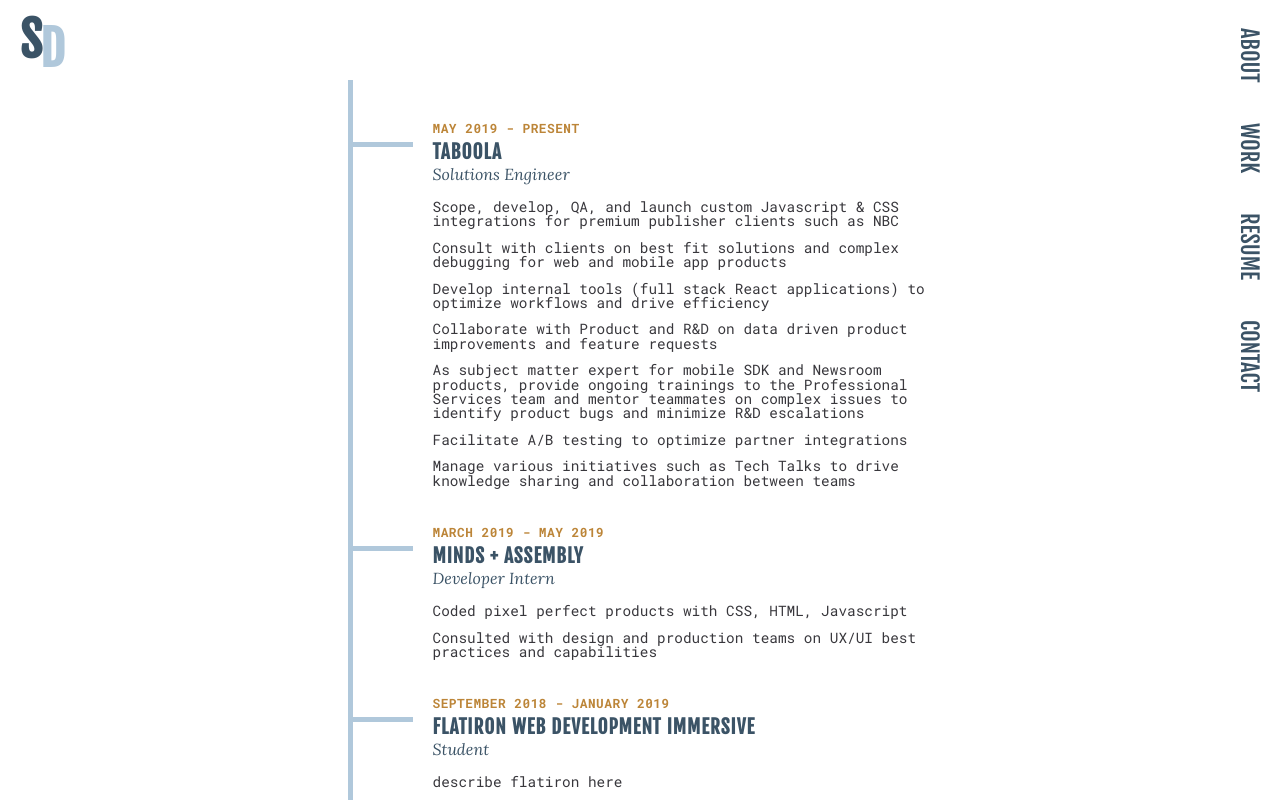
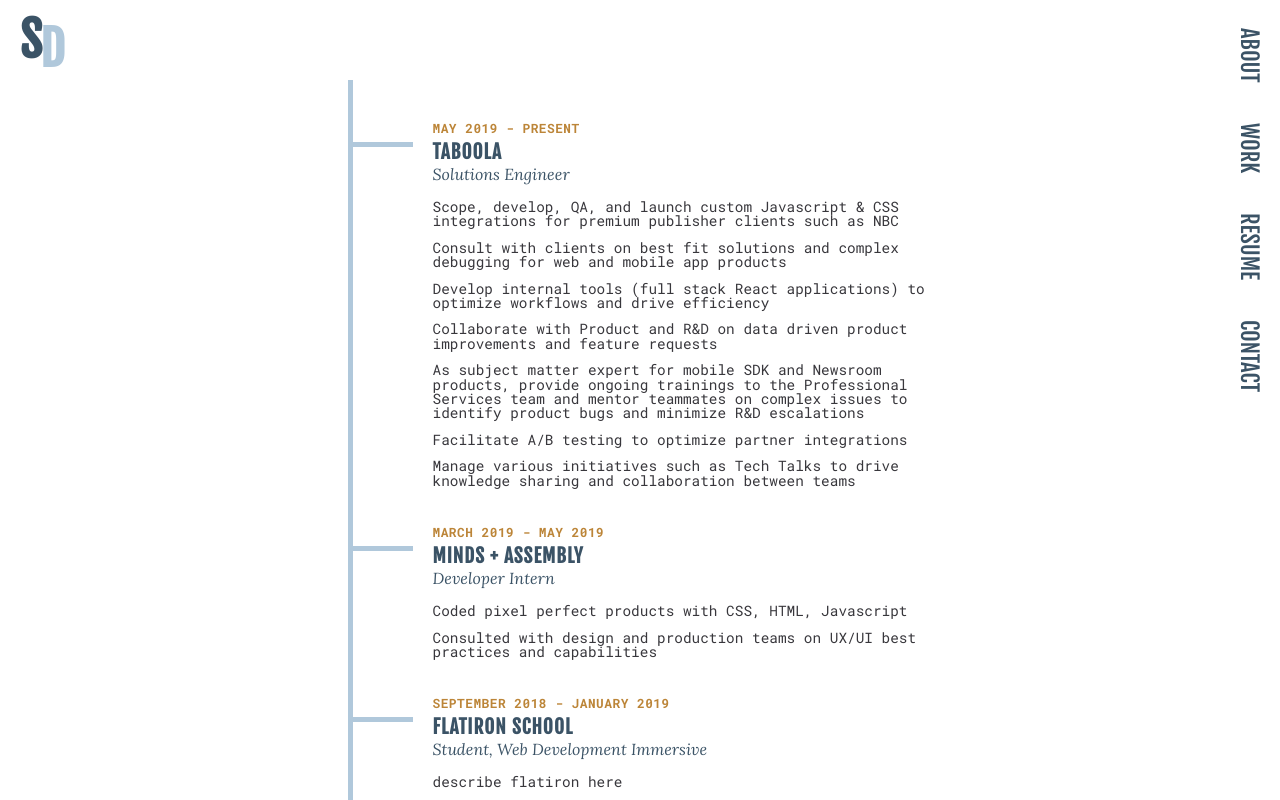
Before and after one commit to scotidodson/2021-portfolio, a React (Create React App) app: page /resume in a window 1280 px wide. Shown: the top 800 px of the page. Built offline with nearby package versions, Linux system fonts and the light colour scheme.

Commit message:
added links

```diff
--- a/src/components/Resume.css
+++ b/src/components/Resume.css
@@ -4,6 +4,15 @@
     max-width: 600px;
     border-left: 5px solid #B0C8DB;
     position: relative;
+}
+
+.resume a {
+    text-decoration: none;
+    color: inherit;
+}
+
+.resume a {
+    cursor: pointer;
 }
 
 .resume h2,h3,h4 {
--- a/src/components/Resume.js
+++ b/src/components/Resume.js
@@ -6,7 +6,8 @@
    <div className='resume'>
      <div className='resume__segment'>
       <h4>MAY 2019 - PRESENT</h4>
-      <h2>TABOOLA</h2>
+      <h2>
+        <a href="https://www.taboola.com/" target="_blank">TABOOLA</a></h2>
       <h3>Solutions Engineer</h3>
       <ul>
         <li>Scope, develop, QA, and launch custom Javascript & CSS integrations for premium publisher clients such as NBC</li>
@@ -20,7 +21,7 @@
      </div>
      <div className='resume__segment'>
       <h4>MARCH 2019 - MAY 2019</h4>
-      <h2>MINDS + ASSEMBLY</h2>
+      <h2><a href="https://www.mna.co/" target="_blank">MINDS + ASSEMBLY</a></h2>
       <h3>Developer Intern</h3>
       <ul>
         <li>Coded pixel perfect products with CSS, HTML, Javascript</li>
@@ -29,8 +30,8 @@
      </div>
      <div className='resume__segment'>
       <h4>SEPTEMBER 2018 - JANUARY 2019</h4>
-      <h2>FLATIRON WEB DEVELOPMENT IMMERSIVE</h2>
-      <h3>Student</h3>
+      <h2><a href="https://www.flatironschool.com/" target="_blank">FLATIRON SCHOOL</a></h2>
+      <h3>Student, Web Development Immersive</h3>
       <ul>
         <li>describe flatiron here</li>
       </ul>
```
